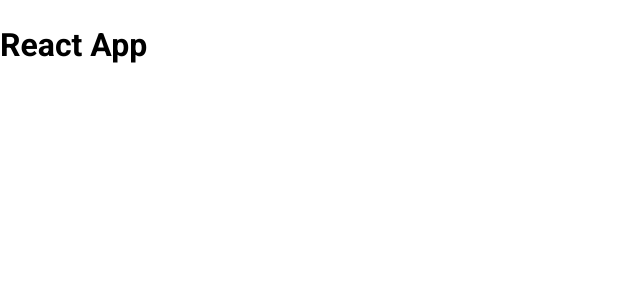
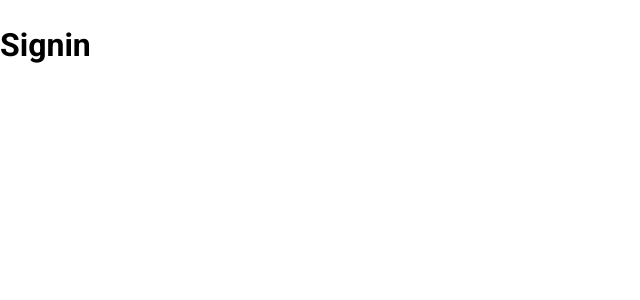
Before and after one commit to tttKiet/MyShop, a React (Create React App) app: page /signin in a window 1280 px wide. Shown: the top 300 px of the page, without its empty margins (0-640 px from the left). Built offline with nearby package versions, Linux system fonts and the light colour scheme.

Commit message:
6. Config router(đường dẩn or tuyến đường)

```diff
--- a/package.json
+++ b/package.json
@@ -11,6 +11,7 @@
     "react": "^18.2.0",
     "react-app-rewired": "^2.2.1",
     "react-dom": "^18.2.0",
+    "react-router-dom": "^6.3.0",
     "react-scripts": "5.0.1",
     "web-vitals": "^2.1.4"
   },
--- a/src/App.js
+++ b/src/App.js
@@ -1,8 +1,18 @@
+import { BrowserRouter as Router, Routes, Route } from 'react-router-dom';
+import { publicRoutes } from '~/routes';
+
 function App() {
     return (
-        <div className="App">
-            <h1>React App</h1>
-        </div>
+        <Router>
+            <div className="App">
+                <Routes>
+                    {publicRoutes.map((route, index) => {
+                        const Page = route.component;
+                        return <Route key={index} path={route.path} element={<Page />} />;
+                    })}
+                </Routes>
+            </div>
+        </Router>
     );
 }
 
--- a/src/components/GlobalStyles/GlobalStyles.scss
+++ b/src/components/GlobalStyles/GlobalStyles.scss
@@ -3,6 +3,10 @@
 
 :root {
     --primary-color: rgb(27, 61, 254);
+}
+
+* {
+    box-sizing: border-box;
 }
 
 html {
--- /dev/null
+++ b/src/pages/Home/Home.js
@@ -0,0 +1,5 @@
+function Home() {
+    return <h1>Home</h1>;
+}
+
+export default Home;
--- /dev/null
+++ b/src/pages/Home/index.js
@@ -0,0 +1 @@
+export { default } from './Home';
--- /dev/null
+++ b/src/pages/Profile/Profile.js
@@ -0,0 +1,5 @@
+function Profile() {
+    return <h1>Profile</h1>;
+}
+
+export default Profile;
--- /dev/null
+++ b/src/pages/Profile/index.js
@@ -0,0 +1 @@
+export { default } from './Profile';
--- /dev/null
+++ b/src/pages/Signin/Signin.js
@@ -0,0 +1,5 @@
+function Signin() {
+    return <h1>Signin</h1>;
+}
+
+export default Signin;
--- /dev/null
+++ b/src/pages/Signin/index.js
@@ -0,0 +1 @@
+export { default } from './Signin';
--- /dev/null
+++ b/src/routes/index.js
@@ -0,0 +1,23 @@
+import Home from '~/pages/Home';
+import Signin from '~/pages/Signin';
+import Profile from '~/pages/Profile';
+// Route: tuyen duong => Dung chung
+const publicRoutes = [
+    {
+        path: '/',
+        component: Home,
+    },
+    {
+        path: '/signin',
+        component: Signin,
+    },
+    {
+        path: '/profile',
+        component: Profile,
+    },
+];
+
+// Co the bat dang nhap moi vao duoc duong dan co route nay
+const privateRoutes = [];
+
+export { publicRoutes, privateRoutes };
```
Also changed, not shown: 1 other file (tests, documents, lock files or other folders).
